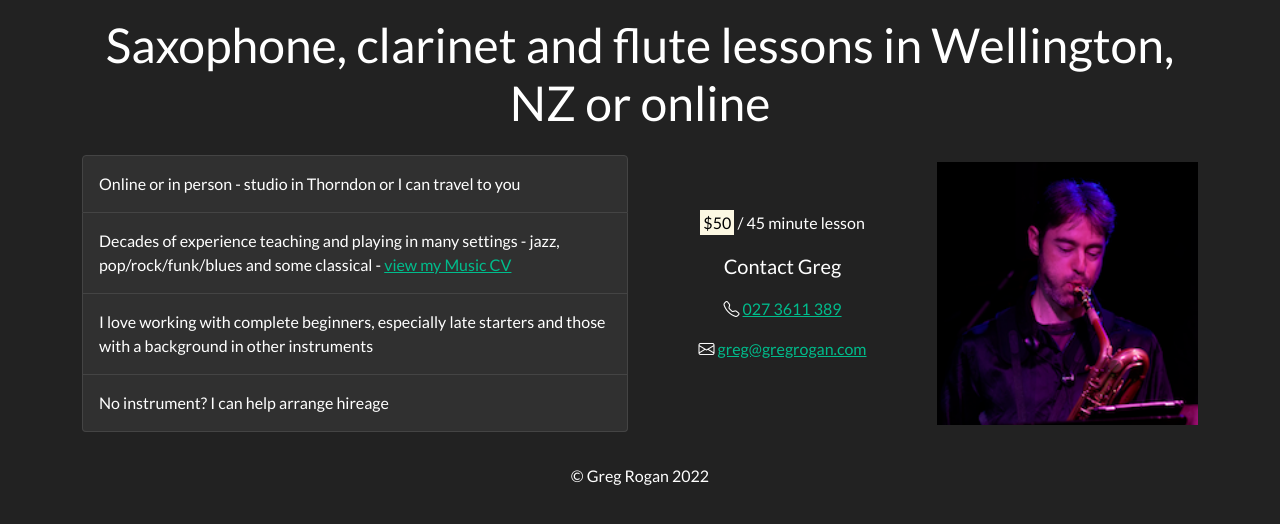
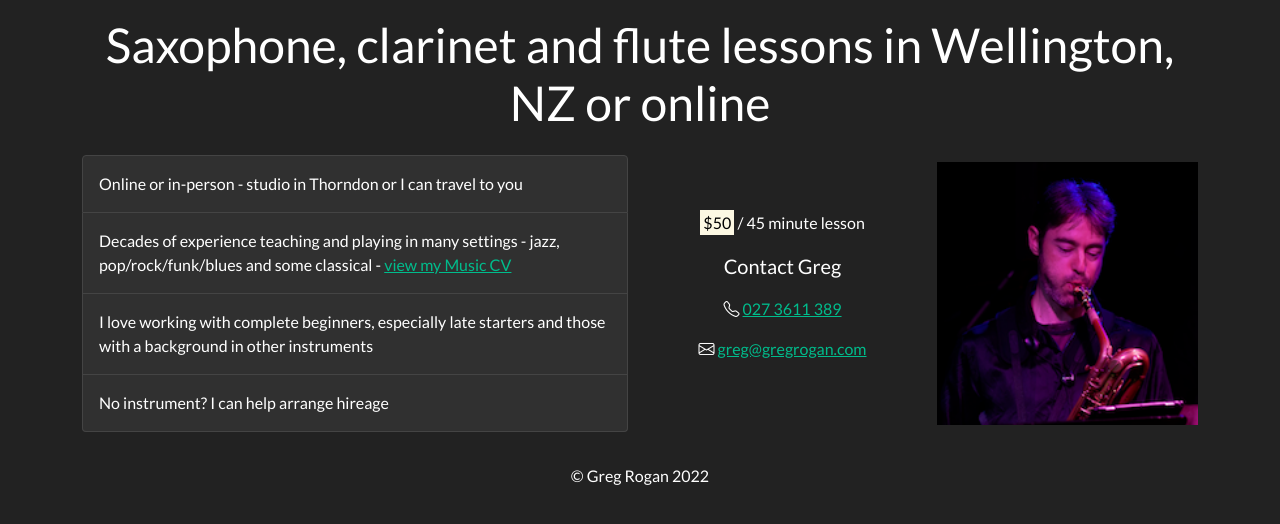
Before and after one commit to gregrogan/gregrogan.github.io, a Jekyll site: the page built from index.md, in a window 1280 px wide. Shown: the top 524 px of the page. Built offline with Jekyll 4.4.1, drawn with Linux system fonts in a browser that asks for light colours; nearby versions of some CDN libraries.

Commit message:
Update index.md

```diff
--- a/index.md
+++ b/index.md
@@ -6,7 +6,7 @@ permalink: /
 <div class="row mb-3">
     <div class="col-sm col-lg-6">
         <ul class="list-group">
-            <li class="list-group-item list-group-item-action d-flex gap-3 py-3">Online or in person - studio in Thorndon or I can travel to you</li>
+            <li class="list-group-item list-group-item-action d-flex gap-3 py-3">Online or in-person - studio in Thorndon or I can travel to you</li>
             <li class="list-group-item list-group-item-action d-flex gap-3 py-3"><p class="mb-0">Decades of experience teaching and playing in many settings -
         jazz, pop/rock/funk/blues and some classical - <a href="https://docs.google.com/document/d/1HiqZSmzY9uUcNlpoEE9uWm4qwI8UWkTmdGT5wBAlgPc/edit?usp=sharing">view my Music CV</a></p></li>
             <li class="list-group-item list-group-item-action d-flex gap-3 py-3">I love working with complete beginners, especially late starters and those with a background in other instruments</li>
```
